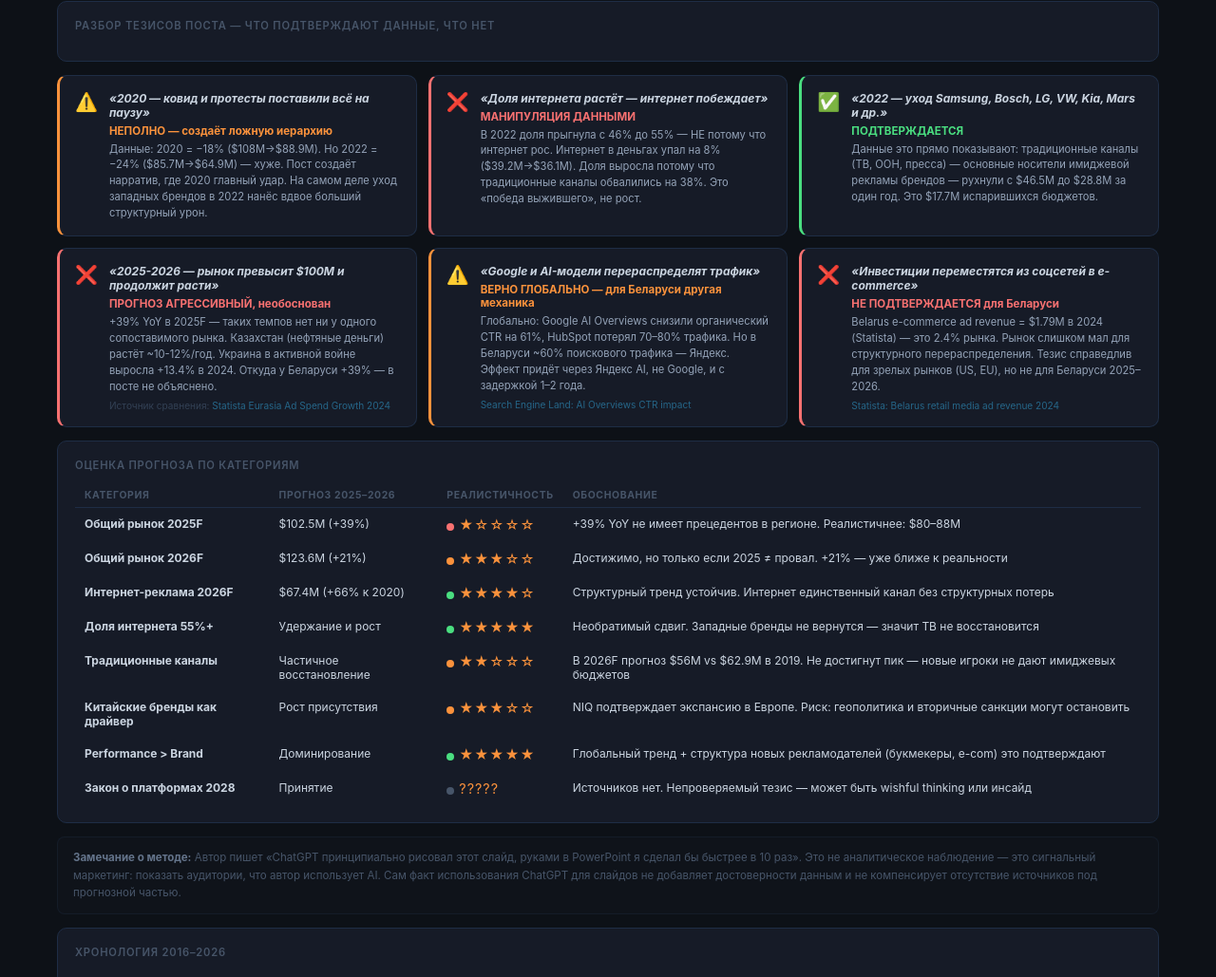
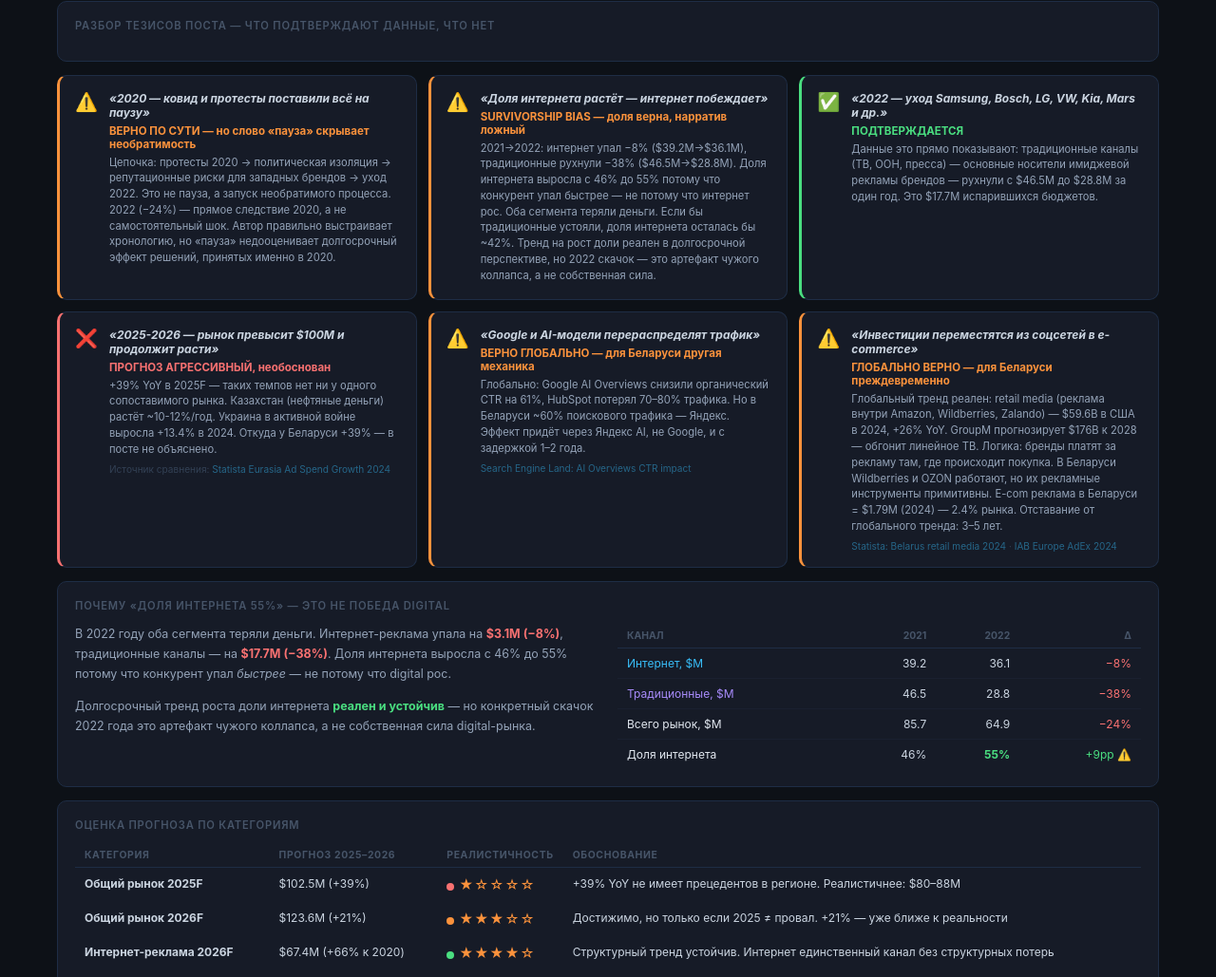
Before and after one commit to 5691100/by-dashboard, a plain HTML site: page index.html in a window 1280 px wide. Shown: the part 1035-2064 px from the top of the page at 95% size. Drawn offline with nearby package versions, Linux system fonts and the light colour scheme.

Commit message:
fix: corrected thesis analysis - 2020 causality, survivorship bias table, retail media context

```diff
--- a/index.html
+++ b/index.html
@@ -138,17 +138,19 @@
     <div class="badge">⚠️</div>
     <div>
       <div class="claim">«2020 — ковид и протесты поставили всё на паузу»</div>
-      <div class="verdict">НЕПОЛНО — создаёт ложную иерархию</div>
-      <div class="why">Данные: 2020 = −18% ($108M→$88.9M). Но 2022 = −24% ($85.7M→$64.9M) — хуже. Пост создаёт нарратив, где 2020 главный удар. На самом деле уход западных брендов в 2022 нанёс вдвое больший структурный урон.</div>
+      <div class="verdict">ВЕРНО ПО СУТИ — но слово «пауза» скрывает необратимость</div>
+      <div class="why">Цепочка: протесты 2020 → политическая изоляция → репутационные риски для западных брендов → уход 2022. Это не пауза, а запуск необратимого процесса. 2022 (−24%) — прямое следствие 2020, а не самостоятельный шок. Автор правильно выстраивает хронологию, но «пауза» недооценивает долгосрочный эффект решений, принятых именно в 2020.</div>
     </div>
   </div>
 
-  <div class="thesis bad">
-    <div class="badge">❌</div>
+  <div class="thesis warn">
+    <div class="badge">⚠️</div>
     <div>
       <div class="claim">«Доля интернета растёт — интернет побеждает»</div>
-      <div class="verdict">МАНИПУЛЯЦИЯ ДАННЫМИ</div>
-      <div class="why">В 2022 доля прыгнула с 46% до 55% — НЕ потому что интернет рос. Интернет в деньгах упал на 8% ($39.2M→$36.1M). Доля выросла потому что традиционные каналы обвалились на 38%. Это «победа выжившего», не рост.</div>
+      <div class="verdict">SURVIVORSHIP BIAS — доля верна, нарратив ложный</div>
+      <div class="why">
+        2021→2022: интернет упал −8% ($39.2M→$36.1M), традиционные рухнули −38% ($46.5M→$28.8M). Доля интернета выросла с 46% до 55% потому что конкурент упал быстрее — не потому что интернет рос. Оба сегмента теряли деньги. Если бы традиционные устояли, доля интернета осталась бы ~42%. Тренд на рост доли реален в долгосрочной перспективе, но 2022 скачок — это артефакт чужого коллапса, а не собственная сила.
+      </div>
     </div>
   </div>
 
@@ -181,16 +183,77 @@
     </div>
   </div>
 
-  <div class="thesis bad">
-    <div class="badge">❌</div>
+  <div class="thesis warn">
+    <div class="badge">⚠️</div>
     <div>
       <div class="claim">«Инвестиции переместятся из соцсетей в e-commerce»</div>
-      <div class="verdict">НЕ ПОДТВЕРЖДАЕТСЯ для Беларуси</div>
-      <div class="why">Belarus e-commerce ad revenue = $1.79M в 2024 (Statista) — это 2.4% рынка. Рынок слишком мал для структурного перераспределения. Тезис справедлив для зрелых рынков (US, EU), но не для Беларуси 2025–2026.</div>
-      <div class="src"><a href="https://www.statista.com/statistics/1451560/retail-media-ad-revenue-belarus/" target="_blank">Statista: Belarus retail media ad revenue 2024</a></div>
+      <div class="verdict">ГЛОБАЛЬНО ВЕРНО — для Беларуси преждевременно</div>
+      <div class="why">
+        Глобальный тренд реален: retail media (реклама внутри Amazon, Wildberries, Zalando) — $59.6B в США в 2024, +26% YoY. GroupM прогнозирует $176B к 2028 — обгонит линейное ТВ. Логика: бренды платят за рекламу там, где происходит покупка. В Беларуси Wildberries и OZON работают, но их рекламные инструменты примитивны. E-com реклама в Беларуси = $1.79M (2024) — 2.4% рынка. Отставание от глобального тренда: 3–5 лет.
+      </div>
+      <div class="src">
+        <a href="https://www.statista.com/statistics/1451560/retail-media-ad-revenue-belarus/" target="_blank">Statista: Belarus retail media 2024</a> ·
+        <a href="https://iabeurope.eu/iab-europe-adex-benchmark-report-2023-reveals-exceptional-strength-and-growth-of-digital-advertising-in-europe/" target="_blank">IAB Europe AdEx 2024</a>
+      </div>
     </div>
   </div>
 
+</div>
+
+<!-- SURVIVORSHIP BLOCK -->
+<div class="card" style="margin-bottom:14px">
+  <h2>Почему «доля интернета 55%» — это не победа digital</h2>
+  <div style="display:grid;grid-template-columns:1fr 1fr;gap:20px;align-items:start">
+    <div>
+      <p style="font-size:.78rem;color:#94a3b8;line-height:1.7;margin-bottom:12px">
+        В 2022 году оба сегмента теряли деньги. Интернет-реклама упала на <strong style="color:#f87171">$3.1M (−8%)</strong>,
+        традиционные каналы — на <strong style="color:#f87171">$17.7M (−38%)</strong>.
+        Доля интернета выросла с 46% до 55% потому что конкурент упал <em>быстрее</em> — не потому что digital рос.
+      </p>
+      <p style="font-size:.78rem;color:#94a3b8;line-height:1.7">
+        Долгосрочный тренд роста доли интернета <strong style="color:#4ade80">реален и устойчив</strong> —
+        но конкретный скачок 2022 года это артефакт чужого коллапса, а не собственная сила digital-рынка.
+      </p>
+    </div>
+    <div style="overflow-x:auto">
+      <table style="width:100%;border-collapse:collapse;font-size:.75rem">
+        <thead>
+          <tr>
+            <th style="text-align:left;color:#475569;padding:6px 10px;border-bottom:1px solid #1e2d45;font-size:.65rem;text-transform:uppercase">Канал</th>
+            <th style="text-align:right;color:#475569;padding:6px 10px;border-bottom:1px solid #1e2d45;font-size:.65rem;text-transform:uppercase">2021</th>
+            <th style="text-align:right;color:#475569;padding:6px 10px;border-bottom:1px solid #1e2d45;font-size:.65rem;text-transform:uppercase">2022</th>
+            <th style="text-align:right;color:#475569;padding:6px 10px;border-bottom:1px solid #1e2d45;font-size:.65rem;text-transform:uppercase">Δ</th>
+          </tr>
+        </thead>
+        <tbody>
+          <tr>
+            <td style="padding:8px 10px;color:#38bdf8;border-bottom:1px solid #1a2030">Интернет, $M</td>
+            <td style="padding:8px 10px;text-align:right;color:#cbd5e1;border-bottom:1px solid #1a2030">39.2</td>
+            <td style="padding:8px 10px;text-align:right;color:#cbd5e1;border-bottom:1px solid #1a2030">36.1</td>
+            <td style="padding:8px 10px;text-align:right;color:#f87171;border-bottom:1px solid #1a2030">−8%</td>
+          </tr>
+          <tr>
+            <td style="padding:8px 10px;color:#a78bfa;border-bottom:1px solid #1a2030">Традиционные, $M</td>
+            <td style="padding:8px 10px;text-align:right;color:#cbd5e1;border-bottom:1px solid #1a2030">46.5</td>
+            <td style="padding:8px 10px;text-align:right;color:#cbd5e1;border-bottom:1px solid #1a2030">28.8</td>
+            <td style="padding:8px 10px;text-align:right;color:#f87171;border-bottom:1px solid #1a2030">−38%</td>
+          </tr>
+          <tr>
+            <td style="padding:8px 10px;color:#e2e8f0;border-bottom:1px solid #1a2030">Всего рынок, $M</td>
+            <td style="padding:8px 10px;text-align:right;color:#cbd5e1;border-bottom:1px solid #1a2030">85.7</td>
+            <td style="padding:8px 10px;text-align:right;color:#cbd5e1;border-bottom:1px solid #1a2030">64.9</td>
+            <td style="padding:8px 10px;text-align:right;color:#f87171;border-bottom:1px solid #1a2030">−24%</td>
+          </tr>
+          <tr>
+            <td style="padding:8px 10px;color:#e2e8f0">Доля интернета</td>
+            <td style="padding:8px 10px;text-align:right;color:#cbd5e1">46%</td>
+            <td style="padding:8px 10px;text-align:right;color:#4ade80;font-weight:700">55%</td>
+            <td style="padding:8px 10px;text-align:right;color:#4ade80">+9pp ⚠️</td>
+          </tr>
+        </tbody>
+      </table>
+    </div>
+  </div>
 </div>
 
 <!-- FORECAST TABLE -->
```
